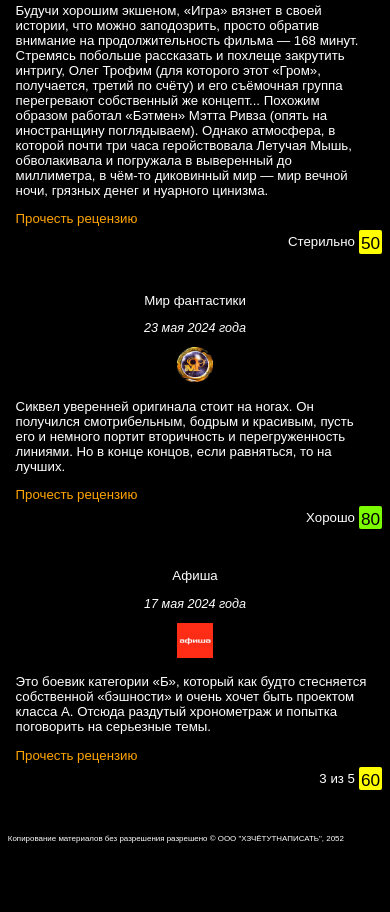
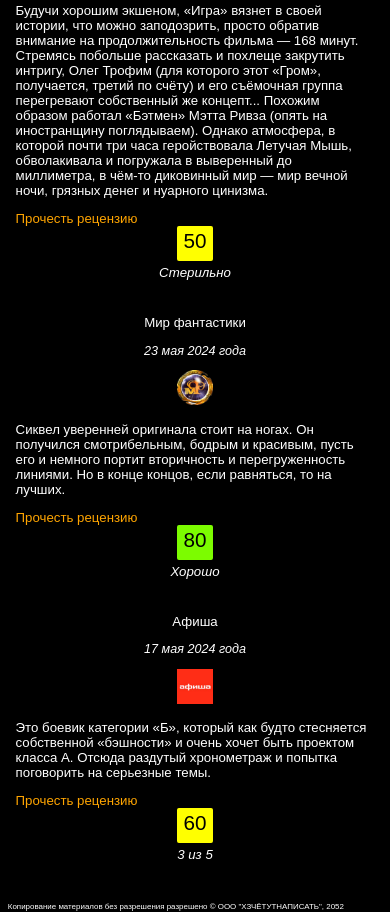
Before and after one commit to JustAnotherDoge/JustAnotherDoge.github.io, a plain HTML site: page index.html in a window 390 px wide. Shown: the part 2665-3577 px from the top of the page. Before the commit the page ends 3509 px from the top, so only its background shows below. Drawn offline with Linux system fonts and the light colour scheme.

Commit message:
Add files via upload

```diff
--- a/style.css
+++ b/style.css
@@ -647,23 +647,25 @@ header {
     }
     .score > div:first-of-type {
         text-align: center;
-        width: 6vw;
-        height: 6vw;
+        width: 9vw;
+        height: 9vw;
         border-radius: 0.5vw;
-        margin: 0;
-        float:right;
+        margin:0 auto;
+        font-size:120%;
+        text-align:center;
     }
     .score > div:last-of-type {
-        text-align: right;
+        margin: 0 auto;
         width: 100%; /*
         vertical-align:central;*/
-        transform: translate(-1vw,1vw);
+        transform: translate(0vw,1vw);
+        font-style: italic;
     }
     .score {
         width: 20vw; /*
         margin-left: 10vw;
         margin-top: 3vw;*/
-        height: 6vw;
+        /*height: 10vw;*/
     }
     .review:not(:last-of-type) {
         margin-bottom:10vw;
```
